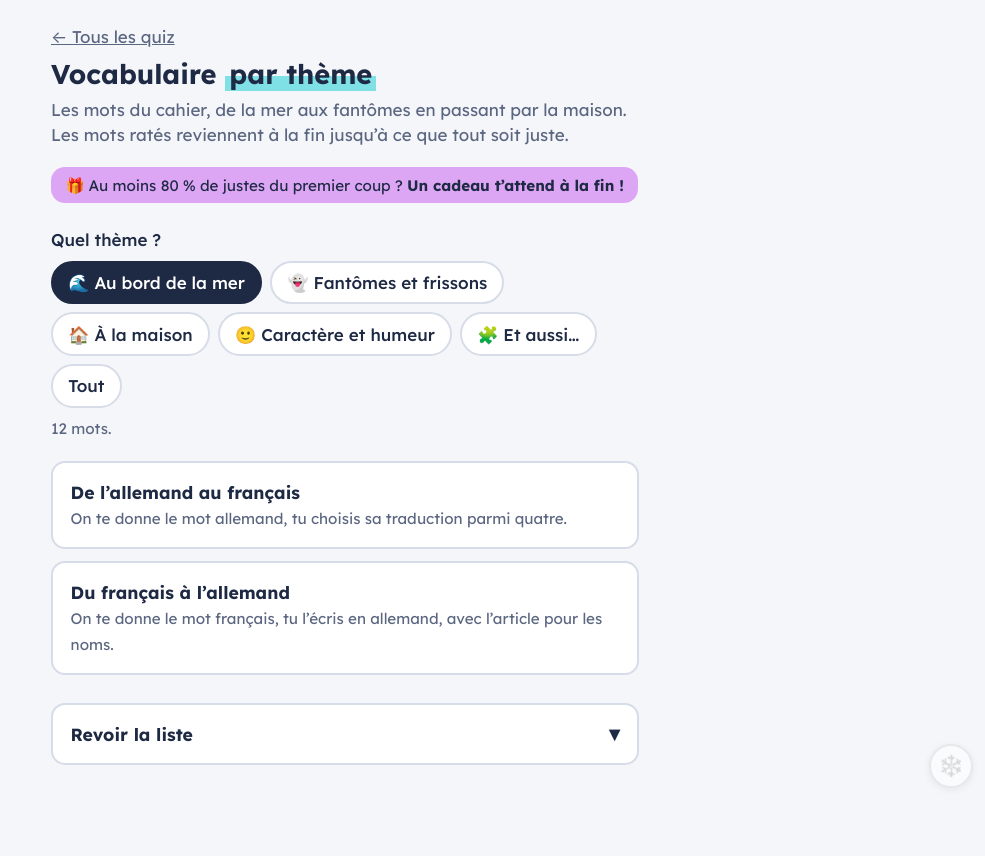
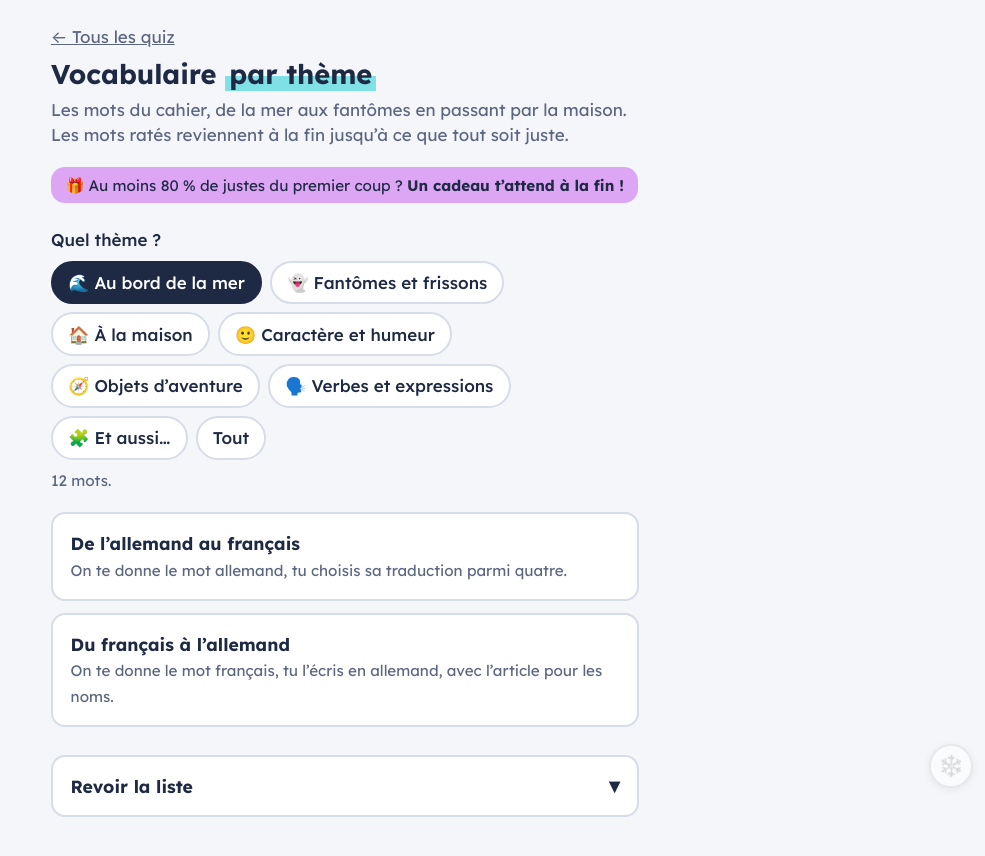
Before and after one commit to franek/quiz-deutsch-lernen, a plain HTML site: page wortschatz/index.html in a window 1280 px wide. Shown: the whole page, without its empty margins (295-1280 px from the left). Before the commit the page ends 813 px from the top, so only its background shows below. Drawn offline with Linux system fonts and the light colour scheme.

Commit message:
Ajoute 25 mots de vocabulaire et deux thèmes
- Caractère et humeur : schüchtern, einsam, grausam / gemein, der Säufer
- Nouveau thème Objets d'aventure (7 mots) et Verbes et expressions (12)
- Et aussi : die Versicherung, es sei denn
- Zip des photos exclu du dépôt

Co-Authored-By: Claude Opus 5.5 <noreply@anthropic.com>

```diff
--- a/wortschatz/index.html
+++ b/wortschatz/index.html
@@ -270,7 +270,34 @@ const THEMES = [
     { de: "müde", fr: "fatigué" },
     { de: "der Witz", fr: "la blague" },
     { de: "schummeln", fr: "tricher" },
-    { de: ["spinnen", "verrückt sein"], fr: "être fou" }
+    { de: ["spinnen", "verrückt sein"], fr: "être fou" },
+    { de: "schüchtern", fr: "timide" },
+    { de: "einsam", fr: "isolé, seul", note: "Man kann allein sein, aber das heißt nicht, dass man einsam ist : on peut être seul sans se sentir isolé." },
+    { de: ["grausam", "gemein"], fr: "cruel" },
+    { de: "der Säufer", fr: "l’ivrogne" }
+  ]},
+  { id: "aventure", name: "🧭 Objets d’aventure", words: [
+    { de: "die Schnur", fr: "la ficelle, la corde" },
+    { de: "die Kette", fr: "le collier, la chaîne" },
+    { de: "rostig", fr: "rouillé" },
+    { de: "der Kompass", fr: "le compas, la boussole" },
+    { de: "das Bettlaken", fr: "le drap" },
+    { de: "die Steinschleuder", fr: "le lance-pierre", note: "Attention : c’est die Steinschleuder, au féminin." },
+    { de: "der Knoblauch", fr: "l’ail" }
+  ]},
+  { id: "verbes", name: "🗣️ Verbes et expressions", words: [
+    { de: "sich schämen", fr: "avoir honte" },
+    { de: "stören", fr: "déranger" },
+    { de: "kippeln", fr: "se balancer sur sa chaise" },
+    { de: "vorschlagen", fr: "proposer", note: "Verbe fort à particule séparable : er schlägt vor." },
+    { de: "jagen", fr: "chasser" },
+    { de: "fortjagen", fr: "faire déguerpir", note: "Particule séparable : er jagt sie fort." },
+    { de: ["jdn überreden", "jemanden überreden", "überreden"], fr: "convaincre quelqu’un" },
+    { de: "reden über", fr: "parler de (+ accusatif)", note: "Ich rede über den Jungen : je parle du garçon." },
+    { de: "aufgeben", fr: "abandonner, arrêter", note: "Particule séparable : er gibt auf." },
+    { de: "nachgeben", fr: "céder", note: "Beide Männer geben nach : les deux hommes cèdent." },
+    { de: "saufen", fr: "se soûler" },
+    { de: "besoffen sein", fr: "être soûl" }
   ]},
   { id: "aussi", name: "🧩 Et aussi…", words: [
     { de: "zahlen", fr: "payer", note: "Attention : zahlen (payer) ≠ zählen (compter)." },
@@ -279,7 +306,9 @@ const THEMES = [
     { de: ["gleich", "sofort"], fr: "tout de suite" },
     { de: "Sie", fr: "vous (forme de politesse)", casse: true, note: "Avec une majuscule : Sie, c’est « vous ». Avec une minuscule, sie veut dire « elle » ou « ils »." },
     { de: "der Linkshänder", fr: "le gaucher" },
-    { de: "spucken", fr: "cracher", note: "Attention : spucken (cracher) ≠ spuken (hanter)." }
+    { de: "spucken", fr: "cracher", note: "Attention : spucken (cracher) ≠ spuken (hanter)." },
+    { de: "die Versicherung", fr: "l’assurance" },
+    { de: "es sei denn", fr: "à moins que" }
   ]}
 ];
 
```
Also changed, not shown: 2 other files.
